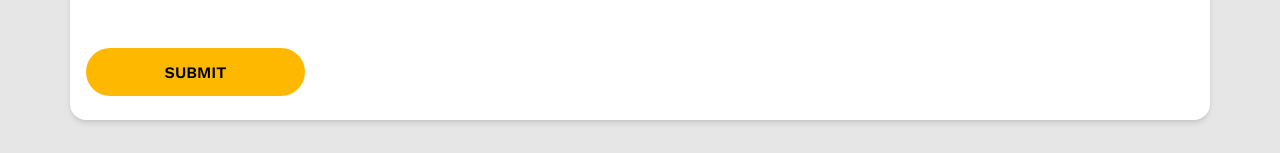
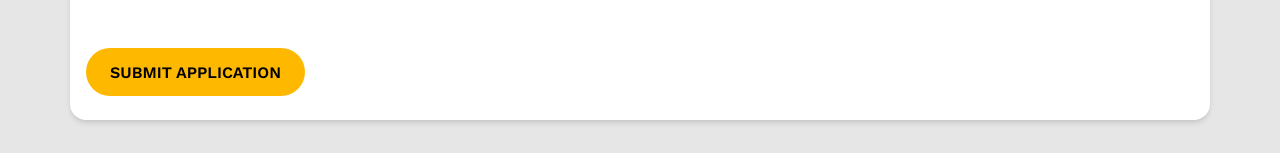
Before and after one commit to right-cars/right-cars-site-frontend, a Next.js app: page /showroom/1/finance in a window 1280 px wide. Shown: the part 6689-6842 px from the top of the page. Built offline with nearby package versions, Linux system fonts and the light colour scheme; a web font is replaced by a local one.

Commit message:
fix bug reports 67,70

```diff
--- a/src/app/showroom/[id]/finance/page.tsx
+++ b/src/app/showroom/[id]/finance/page.tsx
@@ -112,7 +112,7 @@ export default function FinancePage() {
               sharingPreference={checkboxes.sharingPreference}
             />
             <div className={cls.submitBtnWrapp}>
-              <Button type="submit" text="submit" />
+              <Button type="submit" text="submit application" />
             </div>
           </div>
         </form>
```
